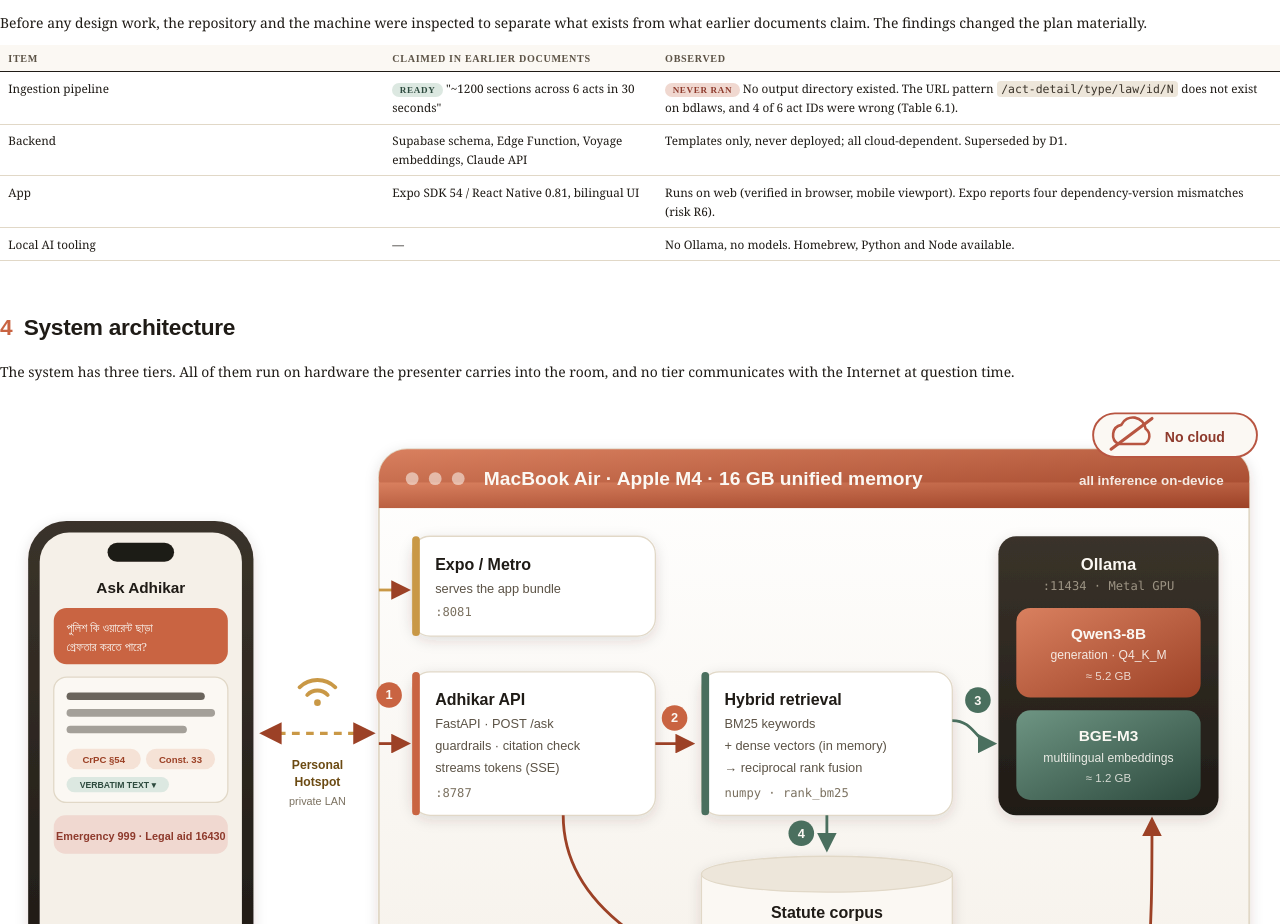
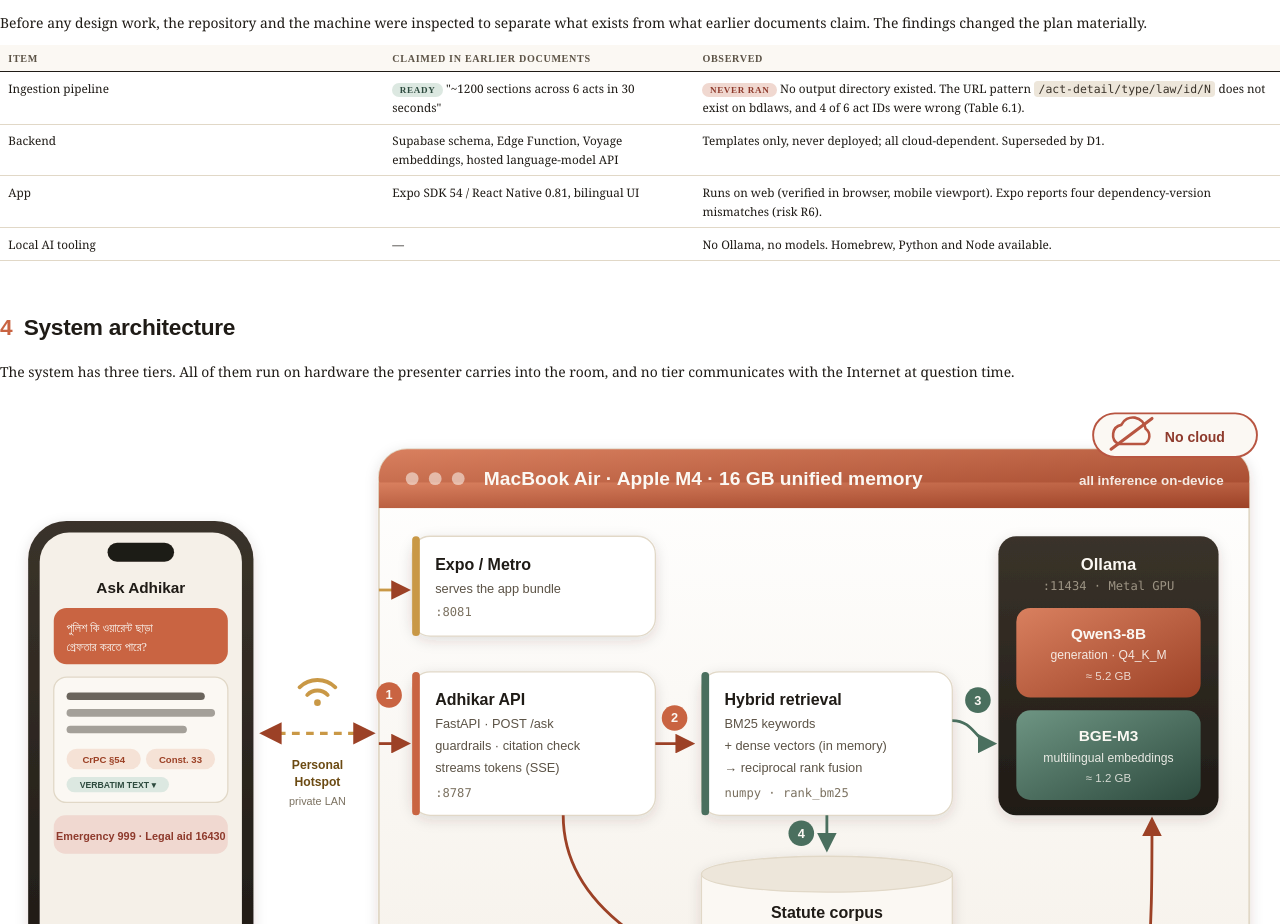
Before and after one commit to zarifbinhasnat/adhikar, a website: page docs/report/report.html in a window 1280 px wide. Shown: the part 2843-3767 px from the top of the page. Drawn offline with Linux system fonts and the light colour scheme; a web font is replaced by a local one.

Commit message:
docs(report): document transition from initial cloud prototype to local RAG architecture

```diff
--- a/docs/report/report.html
+++ b/docs/report/report.html
@@ -190,7 +190,7 @@ figcaption b { color: var(--clay7); }
   <table>
     <tr><th style="width:30%">Item</th><th>Claimed in earlier documents</th><th>Observed</th></tr>
     <tr><td>Ingestion pipeline</td><td><span class="pill ok">Ready</span> "~1200 sections across 6 acts in 30 seconds"</td><td><span class="pill bad">Never ran</span> No output directory existed. The URL pattern <code>/act-detail/type/law/id/N</code> does not exist on bdlaws, and 4 of 6 act IDs were wrong (Table 6.1).</td></tr>
-    <tr><td>Backend</td><td>Supabase schema, Edge Function, Voyage embeddings, Claude API</td><td>Templates only, never deployed; all cloud-dependent. Superseded by D1.</td></tr>
+    <tr><td>Backend</td><td>Supabase schema, Edge Function, Voyage embeddings, hosted language-model API</td><td>Templates only, never deployed; all cloud-dependent. Superseded by D1.</td></tr>
     <tr><td>App</td><td>Expo SDK 54 / React Native 0.81, bilingual UI</td><td>Runs on web (verified in browser, mobile viewport). Expo reports four dependency-version mismatches (risk R6).</td></tr>
     <tr><td>Local AI tooling</td><td>—</td><td>No Ollama, no models. Homebrew, Python and Node available.</td></tr>
   </table>
```
Also changed, not shown: 1 other file.
